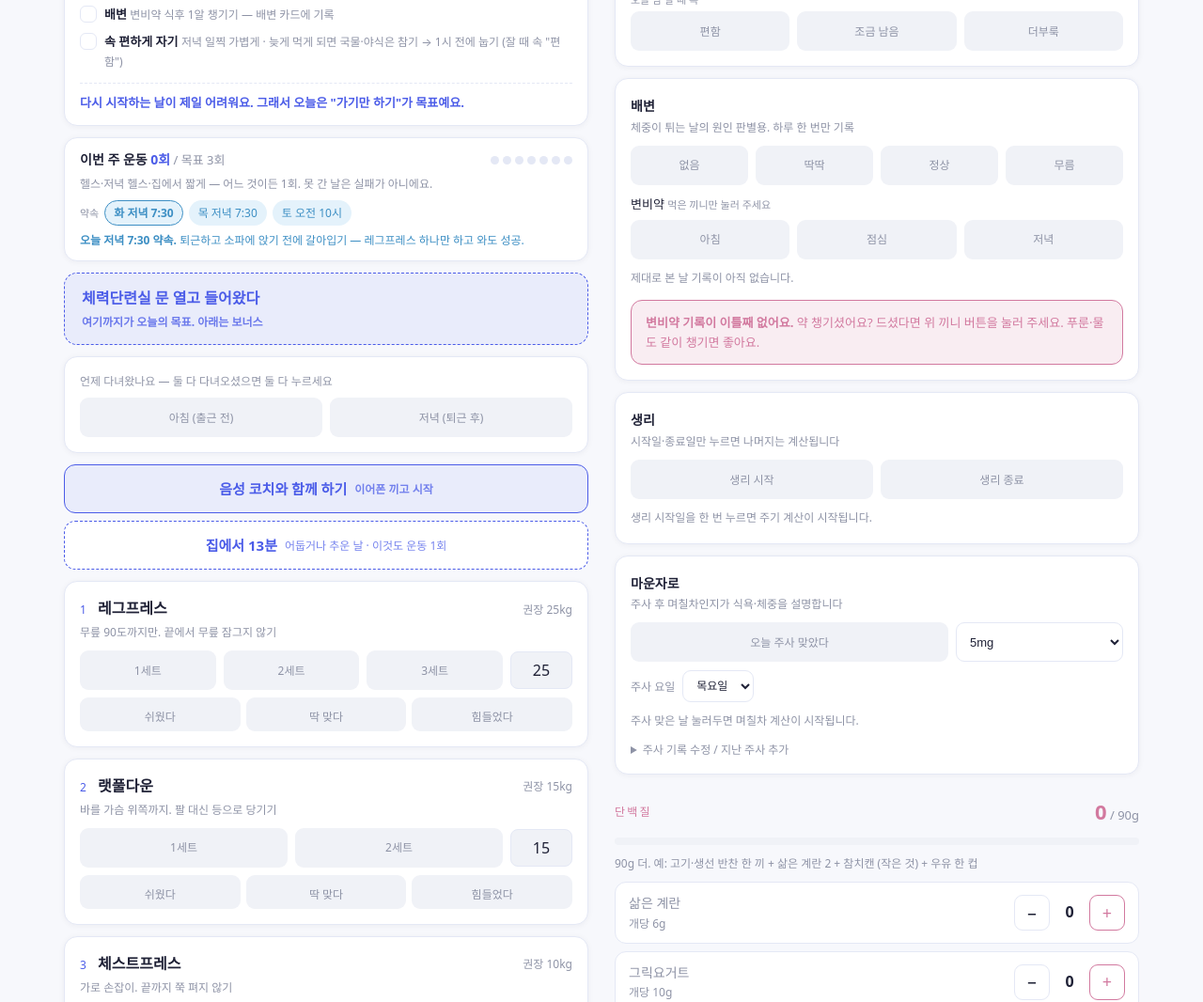
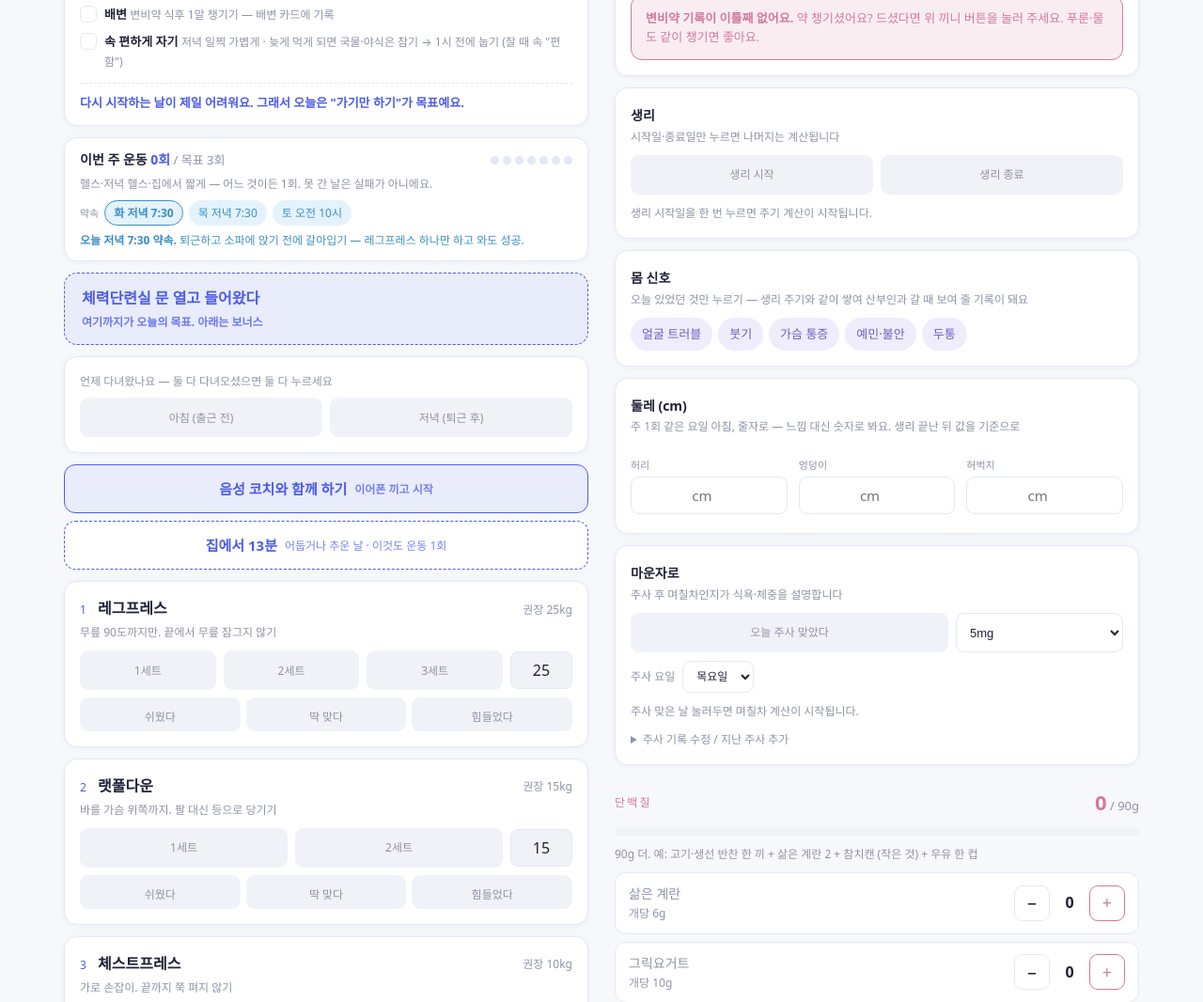
Before and after one commit to EunmiRoh/dawnsix, a plain HTML site: page index.html in a window 1280 px wide. Shown: the part 800-1866 px from the top of the page at 94% size. Drawn offline with nearby package versions, Linux system fonts and the light colour scheme; no server answers.

Commit message:
몸 신호(얼굴 트러블·붓기 등)·둘레(허리·엉덩이·허벅지) 기록 (#62)
Claude-Session: https://claude.ai/code/session_018brJZdjGApcJmNMJdb5faE

Co-authored-by: Claude <noreply@anthropic.com>

```diff
--- a/index.html
+++ b/index.html
@@ -619,7 +619,7 @@ const kindOf = (dow, key) => (key && key < FLEX_FROM)
   : (dow === 1 ? "rest" : "gym");
 // 가벼운 날 종목: 수·일 = 하체+등 / 금 = 가슴+햄스트링
 const lightSet = dow => (dow === 5) ? ["chest","curl"] : ["leg","lat"];
-const blank = () => ({ sets:{}, weights:{}, diff:{}, pick:{}, yoga:{part:null,done:false}, meals:{}, bodyWeight:"", arrived:false, backup:false, stool:{type:null,amount:null}, cycle:{start:false,end:false}, session:{am:false,pm:false}, shot:{done:false,dose:null}, inbody:null, labs:null, off:false, lax:null, laxAt:{am:false,noon:false,pm:false}, sleep:{bed:"",wake:"",digest:null}, eat:null, water:0, morn:false, food:null, snack:0 });
+const blank = () => ({ sets:{}, weights:{}, diff:{}, pick:{}, yoga:{part:null,done:false}, meals:{}, bodyWeight:"", arrived:false, backup:false, stool:{type:null,amount:null}, cycle:{start:false,end:false}, session:{am:false,pm:false}, shot:{done:false,dose:null}, inbody:null, labs:null, off:false, lax:null, laxAt:{am:false,noon:false,pm:false}, sleep:{bed:"",wake:"",digest:null}, eat:null, water:0, morn:false, food:null, snack:0, signs:[], girth:null });
 const proteinOf = r => MEALS.reduce((s,m)=> s + ((r?.meals?.[m.id]||0) * m.g), 0);
 const ratioOf = (r,kind) => {
   if(!r) return 0;
@@ -703,6 +703,56 @@ function foodCard(r){
   mi.onchange = () => ed(g => { g.memo = mi.value.trim().slice(0, 120); });
   return c;
 }
+// 몸 신호·둘레 (11/17 사용자: 생리가 늦어지고(10/14 시작 → 34일째) 릴스의 "여성호르몬 넘칠 때"가 내 얘기 같다,
+// 엉덩이·허벅지가 찐 것 같고 지난주부터 얼굴에 트러블이 많이 났다 → 산부인과에 보여 줄 기록 + 느낌 대신 줄자 숫자)
+const SIGNS = [["acne","얼굴 트러블"],["swell","붓기"],["breast","가슴 통증"],["mood","예민·불안"],["head","두통"]];
+const SIGN_LABEL = Object.fromEntries(SIGNS);
+const GIRTH = [["waist","허리"],["hip","엉덩이"],["thigh","허벅지"]];
+const girthHas = r => !!(r && r.girth && GIRTH.some(([id]) => parseFloat(r.girth[id]) > 0));
+function signsCard(r){
+  const c = document.createElement("div"); c.className = "card"; c.style.marginTop = "12px";
+  const on = r.signs || [];
+  const pill = (sel, id, label) => `<button data-sign="${id}" style="padding:6px 11px;border-radius:999px;font-size:13px;white-space:nowrap;${sel ? `background:${HC.cycle.solid};color:#fff;border:1px solid ${HC.cycle.solid}` : `background:${HC.cycle.bg};color:${HC.cycle.fg};border:1px solid transparent`}">${label}</button>`;
+  let h = `<div><b style="font-size:14px">몸 신호</b><div class="muted" style="font-size:12px">오늘 있었던 것만 누르기 — 생리 주기와 같이 쌓여 산부인과 갈 때 보여 줄 기록이 돼요</div></div>
+    <div style="display:flex;gap:6px;flex-wrap:wrap;margin-top:10px">${SIGNS.map(([id, l]) => pill(on.includes(id), id, l)).join("")}</div>`;
+  // 최근 14일 요약 + 생리 며칠째
+  const from = addDays(dateKey, -13), cnt = {};
+  Object.keys(log).filter(k => k >= from && k <= dateKey).forEach(k => (log[k].signs || []).forEach(id => cnt[id] = (cnt[id] || 0) + 1));
+  const sum = SIGNS.filter(([id]) => cnt[id]).map(([id, l]) => `${l} ${cnt[id]}일`);
+  const ci = cycleInfo(dateKey), lines = [];
+  if(ci){ const d = dayDiff(dateKey, ci.last) + 1; lines.push(`생리 시작 후 <b>${d}일째</b>${d > ci.avg + 3 ? ` <span style="color:${HC.cycle.fg}">· 평소(${ci.avg}일)보다 늦어요</span>` : ""}`); }
+  if(sum.length) lines.push(`최근 2주: ${sum.join(" · ")}`);
+  if(lines.length) h += `<div class="muted" style="font-size:12px;margin-top:10px;line-height:1.7">${lines.join("<br>")}</div>`;
+  c.innerHTML = h;
+  c.querySelectorAll("[data-sign]").forEach(b => b.onclick = () => mutate(x => { const a = x.signs || (x.signs = []), i = a.indexOf(b.dataset.sign); i >= 0 ? a.splice(i, 1) : a.push(b.dataset.sign); }));
+  return c;
+}
+function girthCard(r){
+  const c = document.createElement("div"); c.className = "card"; c.style.marginTop = "12px";
+  const g = r.girth || {};
+  const past = Object.keys(log).filter(k => k < dateKey && girthHas(log[k])).sort();
+  const prev = past.length ? log[past[past.length - 1]].girth : null, first = past.length ? log[past[0]].girth : null;
+  let h = `<div><b style="font-size:14px">둘레 (cm)</b><div class="muted" style="font-size:12px">주 1회 같은 요일 아침, 줄자로 — 느낌 대신 숫자로 봐요. 생리 끝난 뒤 값을 기준으로</div></div>
+    <div style="display:grid;grid-template-columns:repeat(3,minmax(0,1fr));gap:12px;margin-top:10px">` +
+    GIRTH.map(([id, l]) => {
+      const v = parseFloat(g[id]), pv = prev ? parseFloat(prev[id]) : NaN, d = v - pv;
+      const diff = !isNaN(v) && !isNaN(pv) ? `<span style="color:${d > 0 ? "var(--rose)" : d < 0 ? HC.cycle.fg : "var(--dim)"}">${d > 0 ? "+" : d < 0 ? "−" : "±"}${Math.abs(d).toFixed(1)}</span>` : "";
+      return `<label style="display:flex;flex-direction:column;gap:4px;font-size:11px;color:var(--dim)">${l} ${diff}
+        <input class="inp" data-girth="${id}" type="number" inputmode="decimal" step="0.5" min="20" max="200" placeholder="${prev && prev[id] ? prev[id] : "cm"}" value="${g[id] || ""}" style="width:100%;height:40px;font-size:15px;text-align:center"></label>`;
+    }).join("") + `</div>`;
+  if(past.length){
+    const last = past.slice(-4).reverse().map(k => `${fmtKey(k)} ${GIRTH.map(([id]) => log[k].girth[id] || "—").join(" / ")}`);
+    h += `<div class="muted" style="font-size:12px;margin-top:10px;line-height:1.7">지난 기록 (허리 / 엉덩이 / 허벅지)<br>${last.join("<br>")}` +
+      (past.length > 1 && first ? `<br>처음(${fmtKey(past[0])}) 대비: ${GIRTH.map(([id, l]) => { const a = parseFloat(first[id]), b = parseFloat(prev[id]); return !isNaN(a) && !isNaN(b) ? `${l} ${b - a > 0 ? "+" : b - a < 0 ? "−" : "±"}${Math.abs(b - a).toFixed(1)}` : ""; }).filter(Boolean).join(" · ")}` : "") + `</div>`;
+  }
+  c.innerHTML = h;
+  c.querySelectorAll("[data-girth]").forEach(i => i.onchange = () => mutate(x => {
+    const v = parseFloat(i.value), gg = Object.assign({ waist:"", hip:"", thigh:"" }, x.girth || {});
+    gg[i.dataset.girth] = v > 0 ? String(Math.round(v * 2) / 2) : "";
+    x.girth = GIRTH.some(([id]) => gg[id]) ? gg : null;
+  }));
+  return c;
+}
 // 오늘 시작 점검 카드 — 지키는 선(휴약 전 1주 평균 +1kg) · 어제 돌아보기 · 오늘 할 일 3개
 function dailyReview(key){
   const y = addDays(key, -1), r = log[key], ry = log[y];
@@ -809,6 +859,7 @@ function isEmptyDay(r, countInbody){
   if(r.bodyWeight || r.arrived || r.backup || r.off || r.lax > 0) return false;
   if(r.sleep && (r.sleep.bed || r.sleep.wake || r.sleep.digest)) return false;
   if(r.eat || r.water > 0 || r.morn || r.snack > 0) return false;
+  if((r.signs && r.signs.length) || girthHas(r)) return false;
   if(foodHas(r)) return false;
   if(r.yoga && r.yoga.done) return false;
   if(r.stool && r.stool.type) return false;
@@ -1218,7 +1269,9 @@ function rec(){
   if(r.eat === undefined) r.eat = null;      // 식사량 less|normal|more (11/9~)
   if(r.water === undefined) r.water = 0;     // 물 컵 수 (355ml 텀블러, 11/9~)
   if(r.morn === undefined) r.morn = false;   // 아침 루틴 — 올리브유 + 고체 레몬 (11/9~)
-  if(r.snack === undefined) r.snack = 0;     // 막간 운동 횟수 — 계단(10층↔14층)·스쿼트 등 (11/12~)
+  if(r.snack === undefined) r.snack = 0;
+  r.signs = r.signs || [];                   // 몸 신호 (11/17~) — SIGNS id 배열
+  if(r.girth === undefined) r.girth = null;  // 둘레 cm { waist, hip, thigh } (11/17~)     // 막간 운동 횟수 — 계단(10층↔14층)·스쿼트 등 (11/12~)
   if(r.food === undefined) r.food = null;    // 점심·저녁 한 번 누르기 기록 (11/9~) — foodRec()
   return r;
 }
@@ -1716,6 +1769,8 @@ function renderToday(){
   }
   cy.appendChild(cinfo);
   box.appendChild(cy);
+  box.appendChild(signsCard(r));
+  box.appendChild(girthCard(r));
 
   // 마운자로 주사
   const sh = document.createElement("div"); sh.className = "card"; sh.style.marginTop = "12px";
@@ -2420,6 +2475,8 @@ function renderHistory(days, todayKey){
     else if(!isGymDay(dow, k) && sl) c.push(chip("헬스 " + sl, "gym"));
     if(r.yoga?.done) c.push(chip("요가", "gym"));
     if(r.snack) c.push(chip(`막간 ${r.snack}번`, "gym"));
+    if(r.signs && r.signs.length) c.push(chip(r.signs.map(id => SIGN_LABEL[id]).filter(Boolean).join("·"), "cycle"));
+    if(girthHas(r)) c.push(chip(`둘레 ${GIRTH.map(([id]) => r.girth[id] || "—").join("/")}`, "cycle"));
     if(r.backup) c.push(chip(isGymDay(dow, k) ? "대체" : "집운동", "gym"));
     if(r.off) c.push(chip("회복·휴식"));
     const slh = sleepHoursOf(k);
```
Also changed, not shown: 1 other file.
